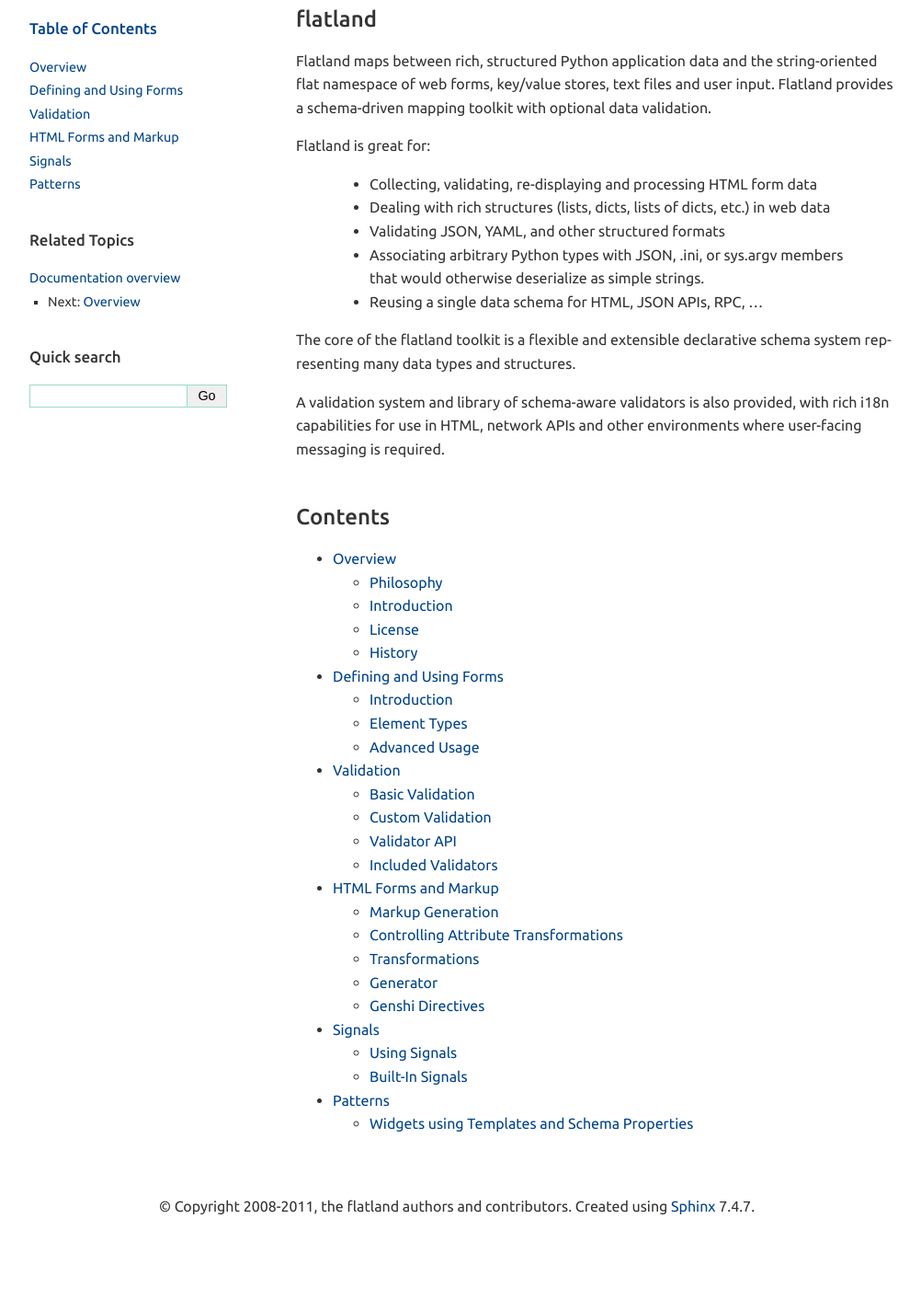
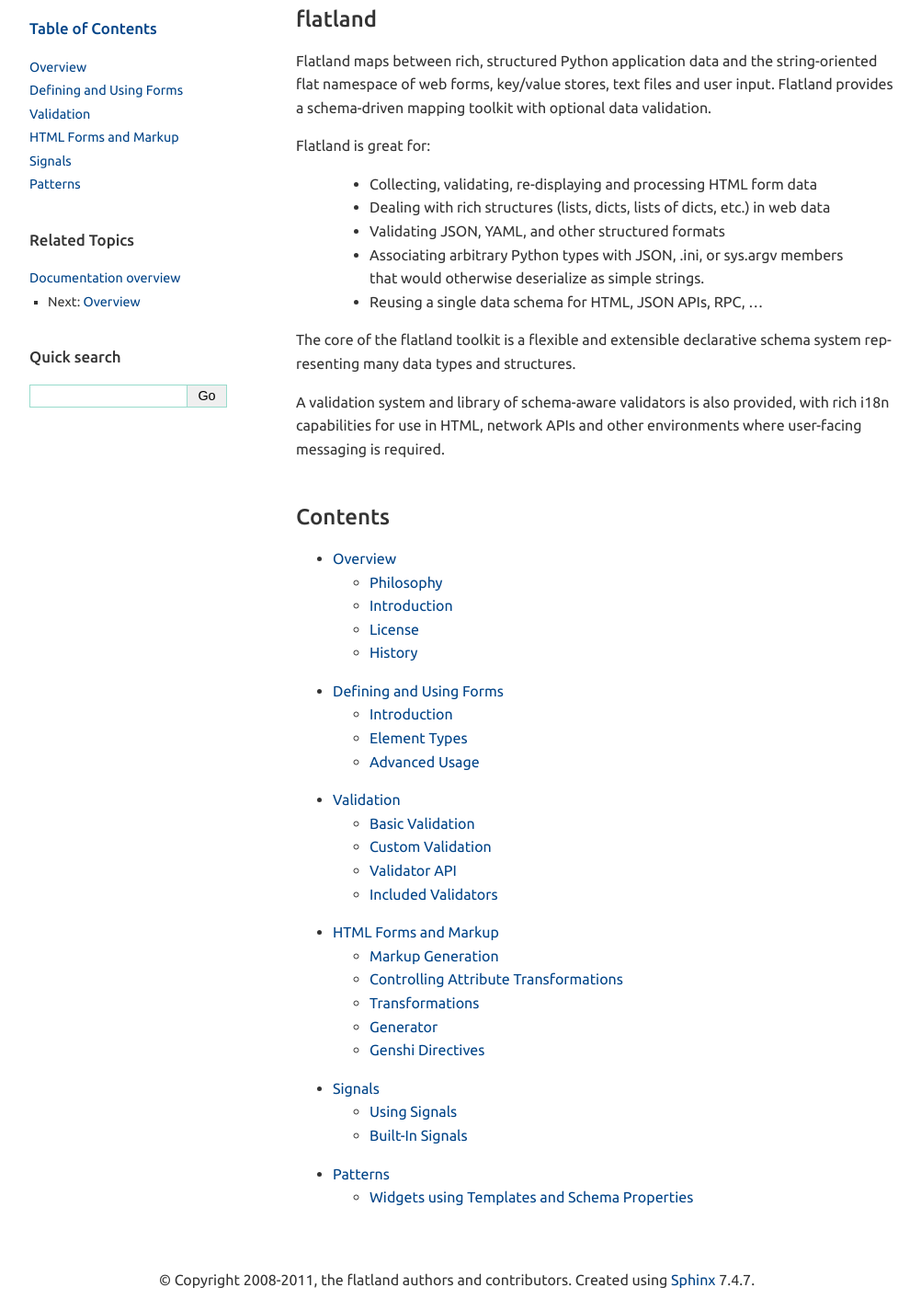
Before and after one commit to discorporate/flatland, a Sphinx documentation site: the page built from docs/index.rst, in a window 1280 px wide. Shown: the whole page at 92% size, without its empty margins (143-1145 px from the left). Built offline with Sphinx 7.4.7, drawn with Linux system fonts in a browser that asks for light colours; before the commit the page ends 1332 px from its top, so only the background shows below that.

Commit message:
More spacing between nested lists in Sphinx theme

```diff
--- a/docs/_themes/flatland/static/flatland.css
+++ b/docs/_themes/flatland/static/flatland.css
@@ -30,6 +30,11 @@
 a {
   color: #048;
   text-decoration: none;
+}
+
+
+ul ul {
+  margin-bottom: 1em;
 }
 
 
```
